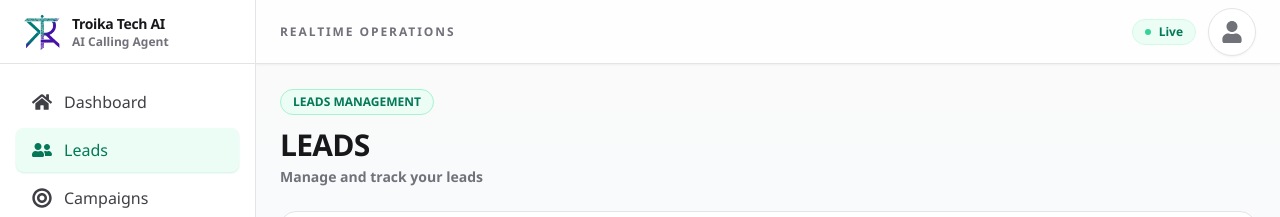
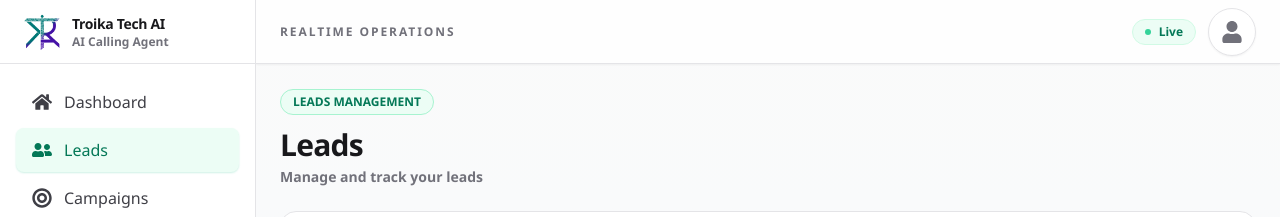
Before and after one commit to troika-tech/Troika-Calling-Agent-Dashboard-User-Dashboard, a React (Vite) app: page /leads in a window 1280 px wide. Shown: the top 217 px of the page. Built offline with nearby package versions, Linux system fonts and the light colour scheme; sample sign-in values are in the browser's storage.

Commit message:
fixed leads

```diff
--- a/src/components/Leads.jsx
+++ b/src/components/Leads.jsx
@@ -352,7 +352,7 @@
           <div className="inline-flex items-center gap-2 rounded-full border border-emerald-200 bg-emerald-50 px-3 py-1 text-xs text-emerald-700 mb-3">
             <span>LEADS MANAGEMENT</span>
           </div>
-          <h1 className="text-2xl md:text-3xl font-semibold tracking-tight text-zinc-900 uppercase">
+          <h1 className="text-2xl md:text-3xl font-semibold tracking-tight text-zinc-900">
             Leads
           </h1>
           <p className="text-sm text-zinc-500 mt-1">
```
Also changed, not shown: .claude/settings.local.json.
